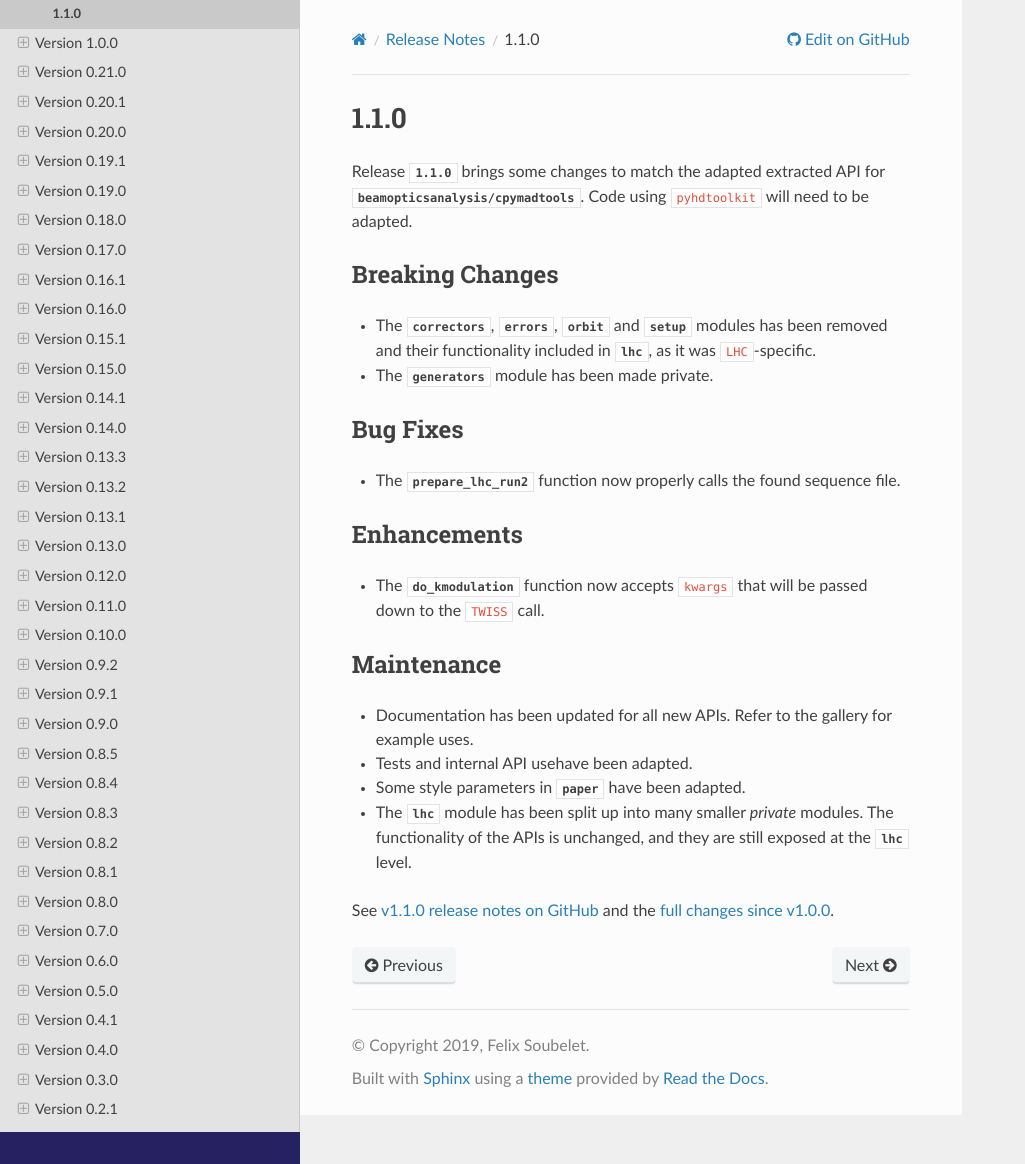
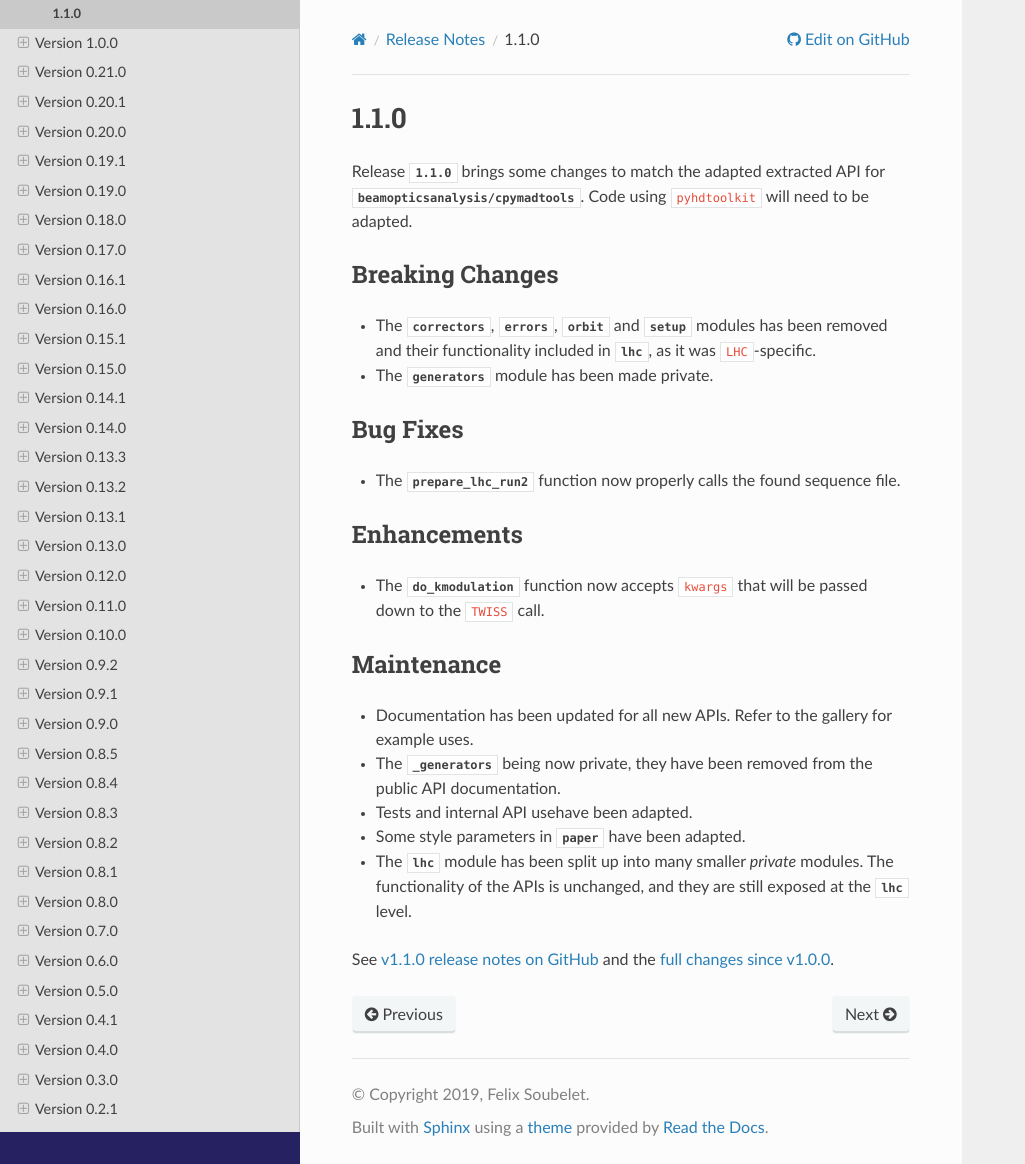
Before and after one commit to fsoubelet/PyhDToolkit, a Sphinx documentation site: the page built from docs/releases/v1.1.0.rst, in a window 1280 px wide and 1164 px high. Shown: the whole window, without its empty margins (0-1025 px from the left). Built offline with Sphinx 7.4.7 and the Read the Docs theme 2.0.0, drawn with Linux system fonts in a browser that asks for light colours; pages that are not in the unit, such as notebooks, are missing from menus.

Commit message:
mention the removal of _generators from public API doc

```diff
--- a/docs/releases/v1.1.0.rst
+++ b/docs/releases/v1.1.0.rst
@@ -26,6 +26,7 @@ Maintenance
 ~~~~~~~~~~~
 
 * Documentation has been updated for all new APIs. Refer to the gallery for example uses.
+* The `~pyhdtoolkit.cpymadtools._generators` being now private, they have been removed from the public API documentation.
 * Tests and internal API usehave been adapted.
 * Some style parameters in `~pyhdtoolkit.plotting.styles.paper` have been adapted.
 * The `~pyhdtoolkit.cpymadtools.lhc` module has been split up into many smaller *private* modules. The functionality of the APIs is unchanged, and they are still exposed at the `~pyhdtoolkit.cpymadtools.lhc` level.
```
